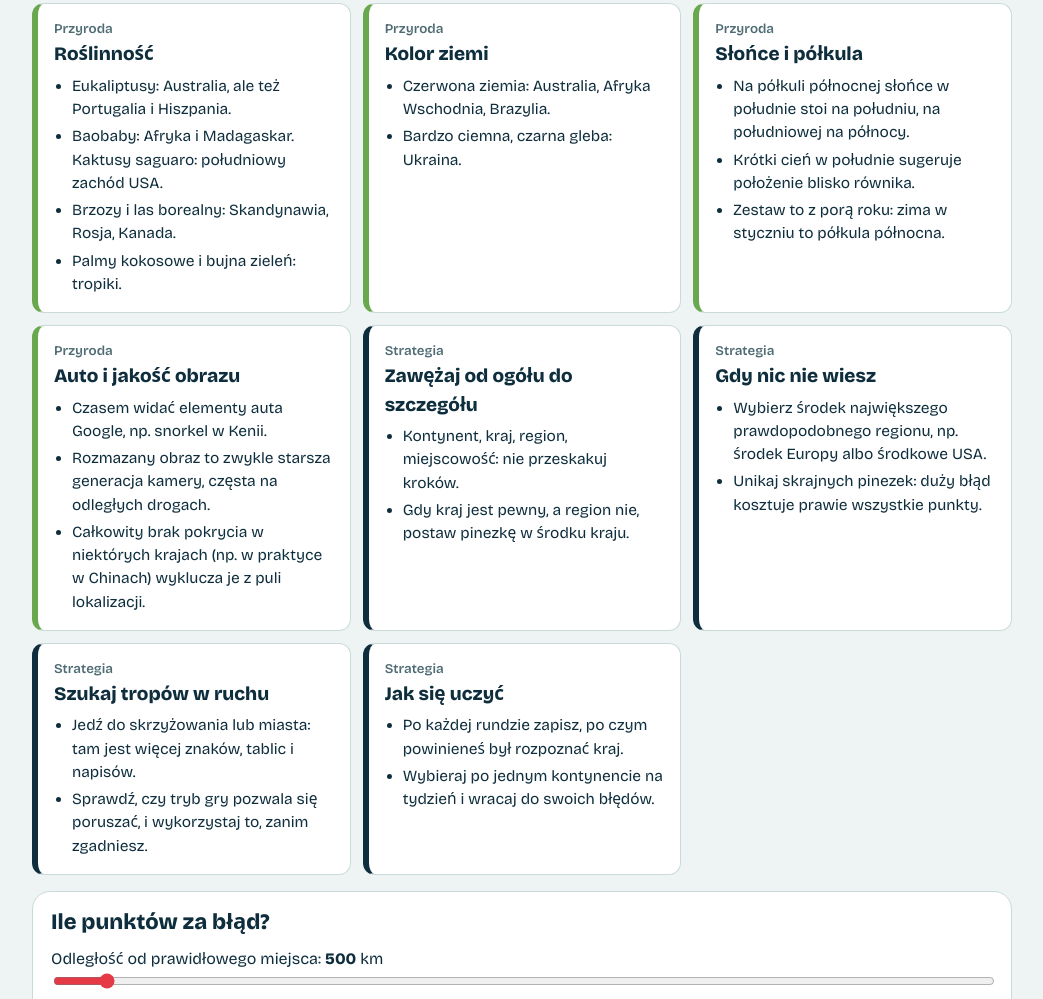
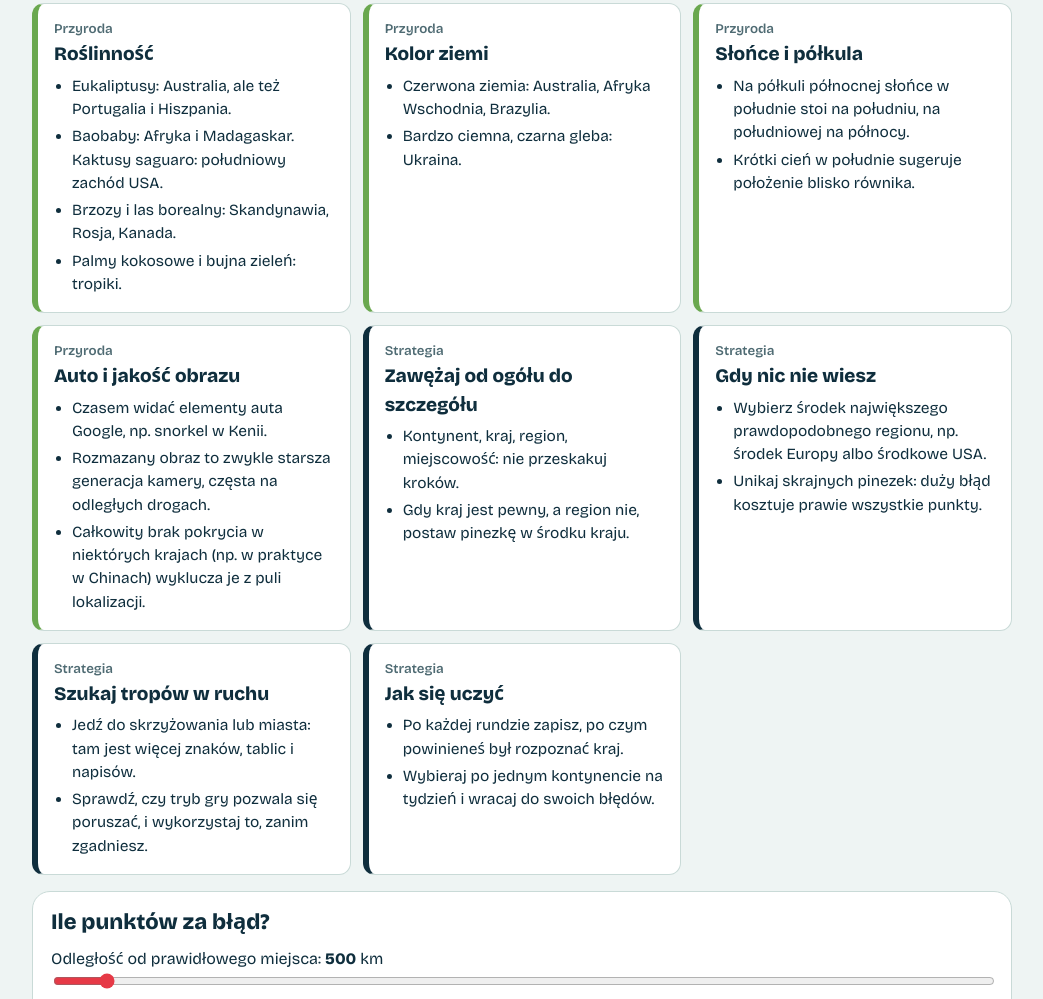
Before and after one commit to oski12226/html3, a plain HTML site: page index.html in a window 1280 px wide. Shown: the part 1310-2309 px from the top of the page, without its empty margins (118-1161 px from the left). Drawn offline with nearby package versions, Linux system fonts and the light colour scheme.

Commit message:
Update index.html

```diff
--- a/index.html
+++ b/index.html
@@ -88,7 +88,7 @@ var D=[
 ["Język","Słowa na znakach",["„Sortie” francuski, „Ausfahrt” niemiecki, „Uscita” włoski.","„Salida” hiszpański, „Saída” portugalski, „Uitgang” afrikaans.","Numery telefonów i domeny: +48 .pl, +49 .de, +81 .jp, +55 .br."]],
 ["Przyroda","Roślinność",["Eukaliptusy: Australia, ale też Portugalia i Hiszpania.","Baobaby: Afryka i Madagaskar. Kaktusy saguaro: południowy zachód USA.","Brzozy i las borealny: Skandynawia, Rosja, Kanada.","Palmy kokosowe i bujna zieleń: tropiki."]],
 ["Przyroda","Kolor ziemi",["Czerwona ziemia: Australia, Afryka Wschodnia, Brazylia.","Bardzo ciemna, czarna gleba: Ukraina."]],
-["Przyroda","Słońce i półkula",["Na półkuli północnej słońce w południe stoi na południu, na południowej na północy.","Krótki cień w południe sugeruje położenie blisko równika.","Zestaw to z porą roku: zima w styczniu to półkula północna."]],
+["Przyroda","Słońce i półkula",["Na półkuli północnej słońce w południe stoi na południu, na południowej na północy.","Krótki cień w południe sugeruje położenie blisko równika."]],
 ["Przyroda","Auto i jakość obrazu",["Czasem widać elementy auta Google, np. snorkel w Kenii.","Rozmazany obraz to zwykle starsza generacja kamery, częsta na odległych drogach.","Całkowity brak pokrycia w niektórych krajach (np. w praktyce w Chinach) wyklucza je z puli lokalizacji."]],
 ["Strategia","Zawężaj od ogółu do szczegółu",["Kontynent, kraj, region, miejscowość: nie przeskakuj kroków.","Gdy kraj jest pewny, a region nie, postaw pinezkę w środku kraju."]],
 ["Strategia","Gdy nic nie wiesz",["Wybierz środek największego prawdopodobnego regionu, np. środek Europy albo środkowe USA.","Unikaj skrajnych pinezek: duży błąd kosztuje prawie wszystkie punkty."]],
```
